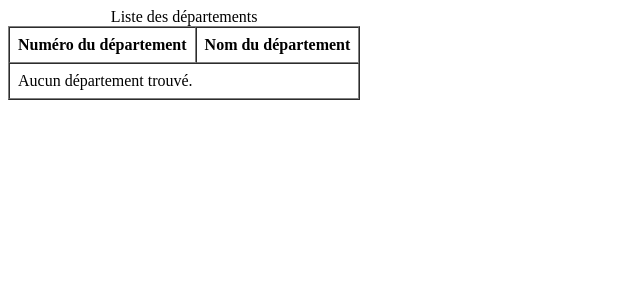
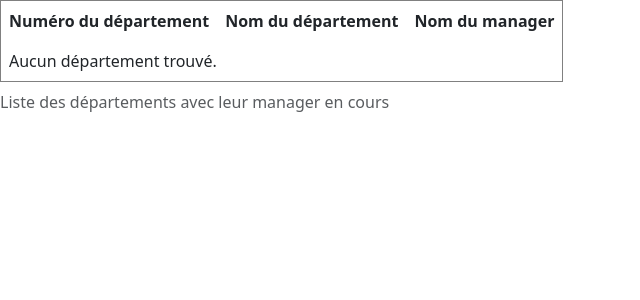
Before and after one commit to Tsilavina-coder/TP22-, a PHP site: page / in a window 1280 px wide. Shown: the top 300 px of the page, without its empty margins (0-640 px from the left). Run offline with PHP 8.4, Linux system fonts and the light colour scheme; data that the repository does not hold is empty; some libraries are stand-ins or nearby versions.

Commit message:
Add files via upload

```diff
--- a/index.php
+++ b/index.php
@@ -13,8 +13,20 @@ if ($conn->connect_error) {
     die("Échec de la connexion à la base de données : " . $conn->connect_error);
 }
 
-// Requête pour récupérer la liste des départements
-$sql = "SELECT dept_no, dept_name FROM departments";
+// Requête pour récupérer la liste des départements avec le nom du manager en cours
+$sql = "
+SELECT d.dept_no, d.dept_name, CONCAT(e.first_name, ' ', e.last_name) AS manager_name
+FROM departments d
+LEFT JOIN dept_manager dm ON d.dept_no = dm.dept_no
+LEFT JOIN employees e ON dm.emp_no = e.emp_no
+WHERE dm.to_date = (
+    SELECT MAX(to_date)
+    FROM dept_manager
+    WHERE dept_no = d.dept_no
+)
+ORDER BY d.dept_no
+";
+
 $result = $conn->query($sql);
 
 ?>
@@ -23,29 +35,34 @@ $result = $conn->query($sql);
 <html lang="fr">
 <head>
     <meta charset="UTF-8">
-    <title>Liste des départements</title>
+    <meta name="viewport" content="width=device-width, initial-scale=1.0">
+    <link rel="stylesheet" href="../TP22-/bootstrap-5.3.5-dist/css/bootstrap.min.css">
+    <script src="../TP22-/bootstrap-5.3.5-dist/js/bootstrap.bundle.min.js"></script>
+    <title>Document</title>
 </head>
 <body>
     <table border="1" cellpadding="8" cellspacing="0">
-        <caption>Liste des départements</caption>
+        <caption>Liste des départements avec leur manager en cours</caption>
         <thead>
             <tr>
                 <th>Numéro du département</th>
                 <th>Nom du département</th>
+                <th>Nom du manager</th>
             </tr>
         </thead>
         <tbody>
             <?php
             if ($result && $result->num_rows > 0) {
-                // Affichage des départements
+                // Affichage des départements avec managers
                 while ($row = $result->fetch_assoc()) {
                     echo "<tr>";
                     echo "<td>" . htmlspecialchars($row['dept_no']) . "</td>";
                     echo "<td>" . htmlspecialchars($row['dept_name']) . "</td>";
+                    echo "<td>" . htmlspecialchars($row['manager_name'] ?? 'Non défini') . "</td>";
                     echo "</tr>";
                 }
             } else {
-                echo "<tr><td colspan='2'>Aucun département trouvé.</td></tr>";
+                echo "<tr><td colspan='3'>Aucun département trouvé.</td></tr>";
             }
             // Fermeture de la connexion
             $conn->close();
```
